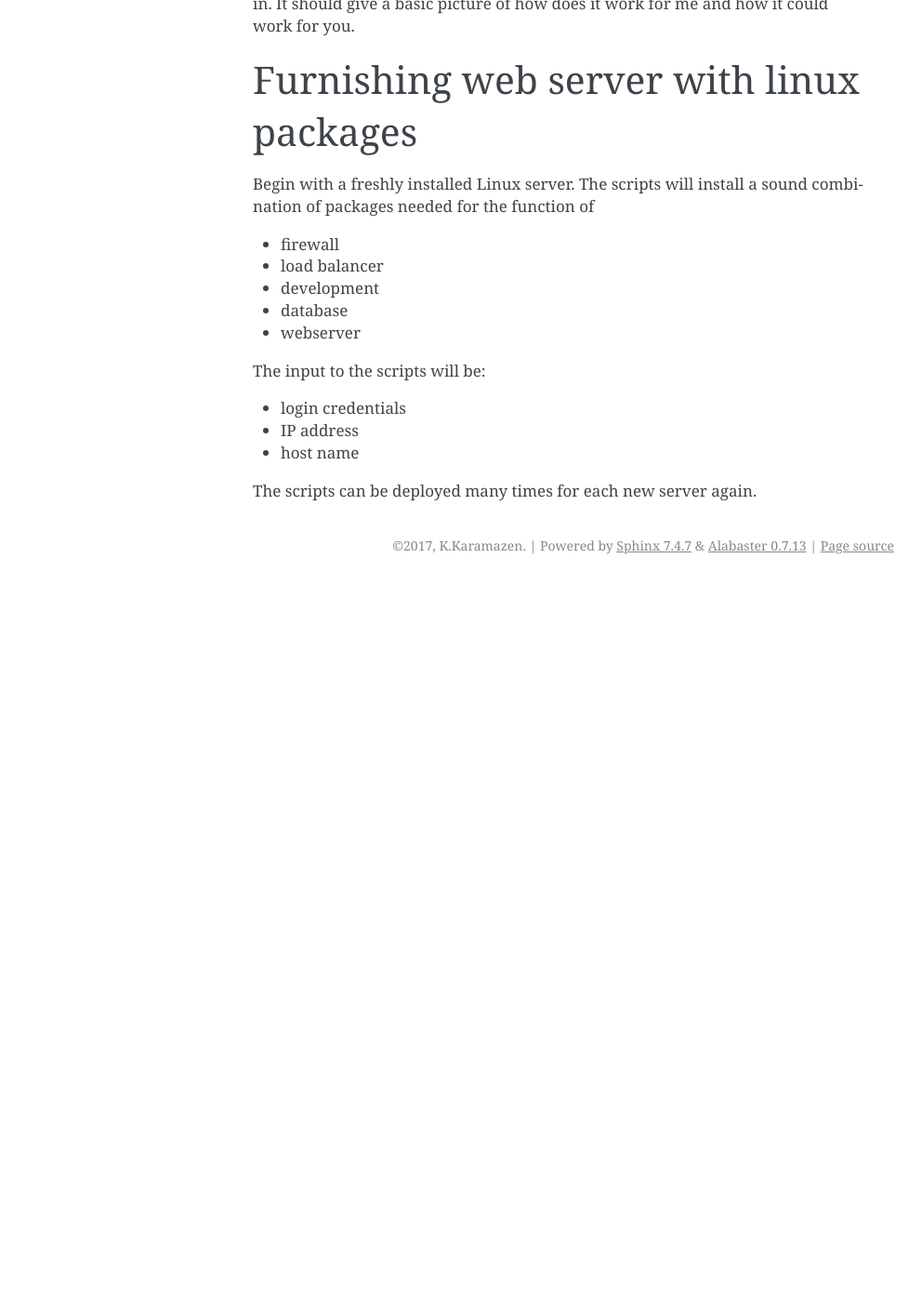
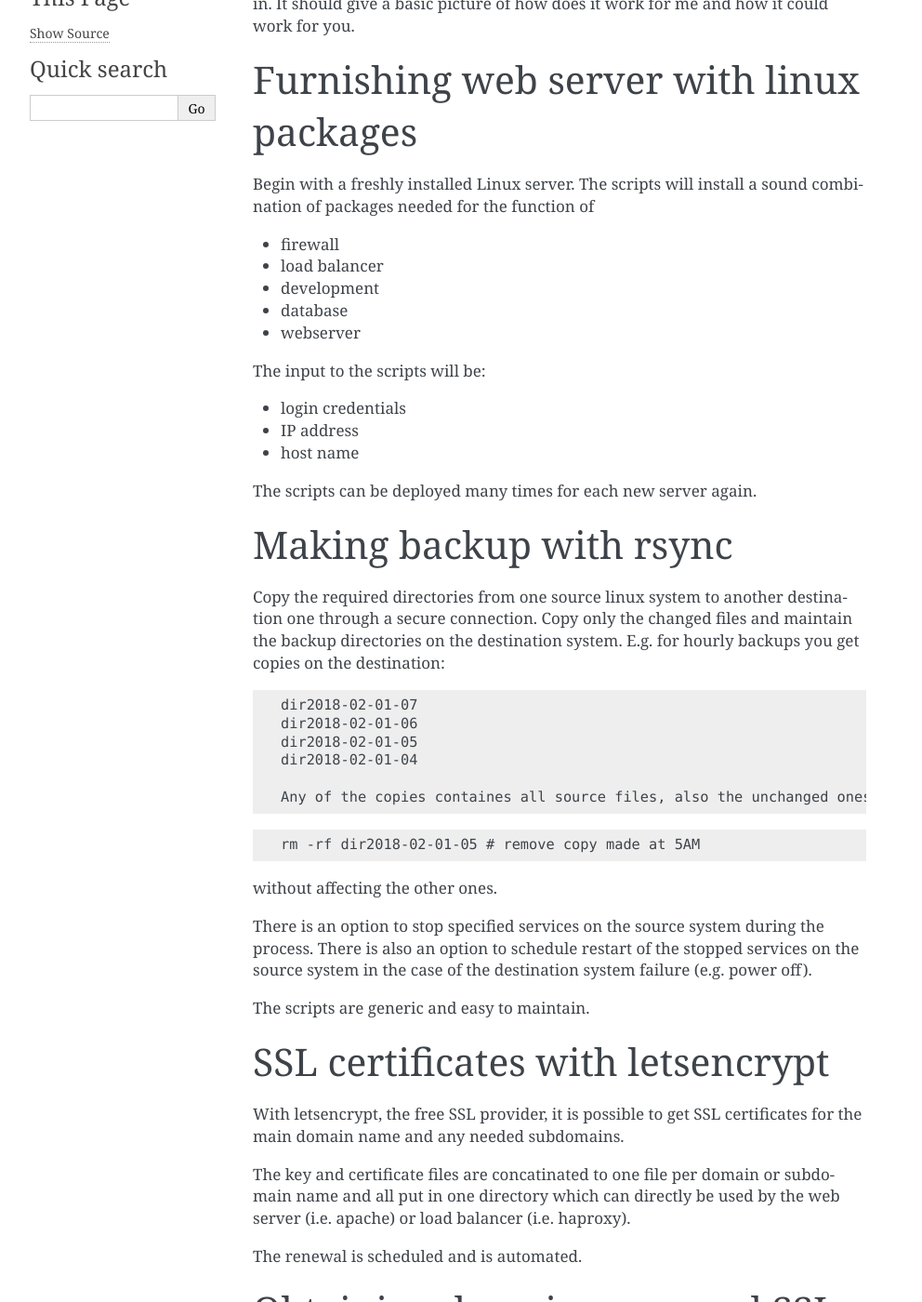
Before and after one commit to kresimir71/gigs, a Sphinx documentation site: the page built from docs/gigs.rst, in a window 1280 px wide and 1400 px high, scrolled down 377 px. Shown: the whole window at 93% size, without its empty margins (148-1140 px from the left). Built offline with Sphinx 7.4.7, drawn with Linux system fonts in a browser that asks for light colours; before the commit the page ends 1003 px from its top, so only the background shows below that; some of the changed text lies outside the part shown.

Commit message:
docs added

```diff
--- a/docs/gigs.rst
+++ b/docs/gigs.rst
@@ -33,6 +33,55 @@
 
 The scripts can be deployed many times for each new server again.
 
+Making backup with rsync
+#################################################################
+
+Copy the required directories from one source linux system to another destination one through a secure connection. Copy only the changed files and maintain the backup directories on the destination system. E.g. for hourly backups you get copies on the destination:
+
+.. code-block:: guess
+
+ dir2018-02-01-07
+ dir2018-02-01-06
+ dir2018-02-01-05
+ dir2018-02-01-04
+
+ Any of the copies containes all source files, also the unchanged ones (by using hard links). It is possible to delete any of the copies separately,e.g.:
+
+.. code-block:: guess
+
+ rm -rf dir2018-02-01-05 # remove copy made at 5AM
+
+without affecting the other ones.
+
+There is an option to stop specified services on the source system during the process. There is also an option to schedule restart of the stopped services on the source system in the case of the destination system failure (e.g. power off).
+
+The scripts are generic and easy to maintain.
+
+SSL certificates with letsencrypt
+#################################################################
+
+With letsencrypt, the free SSL provider, it is possible to get SSL certificates for the main domain name and any needed subdomains.
+
+The key and certificate files are concatinated to one file per domain or subdomain name and all put in one directory which can directly be used by the web server (i.e. apache) or load balancer (i.e. haproxy).
+
+The renewal is scheduled and is automated.
+
+Obtaining domainname and SSL for volitile IP addresses
+#########################################################
+
+Your IP address at home is not fixed but subject to change as needed by your internet provider. It could change once per year or every month, on average.
+
+This unit helps you to obtain and maintain a domainname which points to your home IP address regardless of how often the IP address changes. It also immediatelly installs a new SSL certificate so your system at home can be accessed via a secure connection.
+
+The renewal of SSL certificate is automated.
+
+The system monitors its IP address and when it changes, the scripts change the DNS records to point to the new IP address and also obtain a new SSL certificate.
+
+Liquid cooling of your computer system
+#############################################################
+
+With the current internet speeds available also at home it becomes feasible to have an internet server at home. With liquid cooling the system is likely to have less impact on your home environment.
+
 
 .. API
 .. ********************************
```
